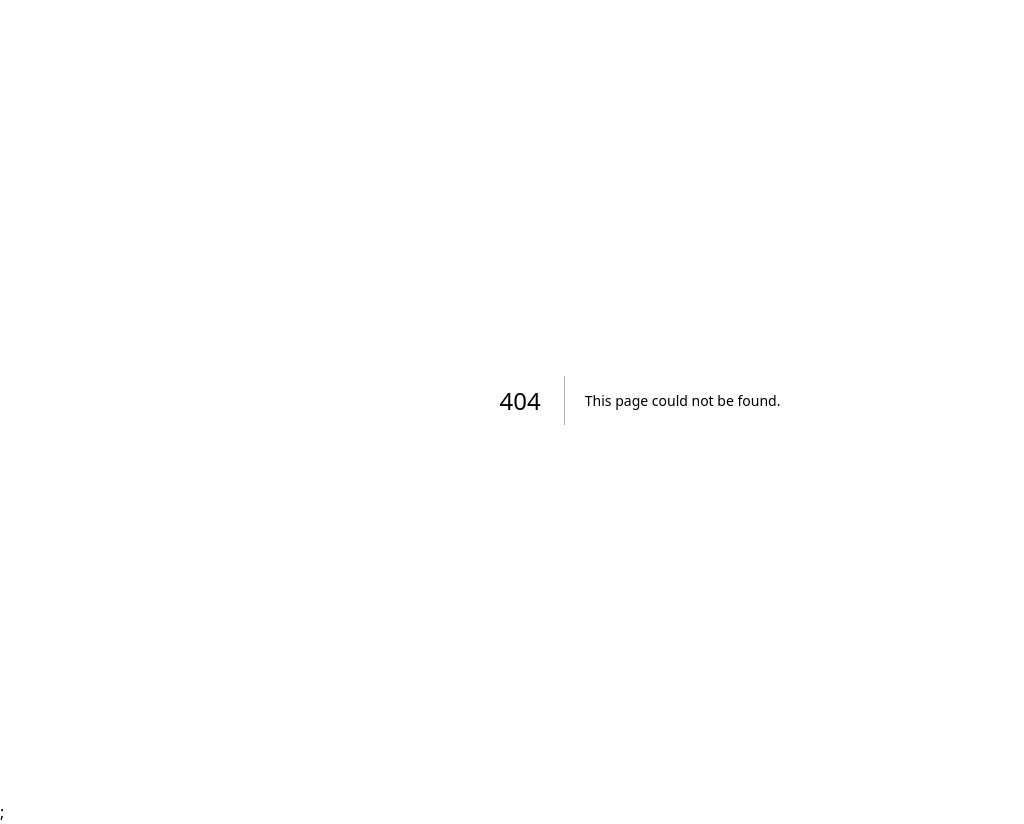
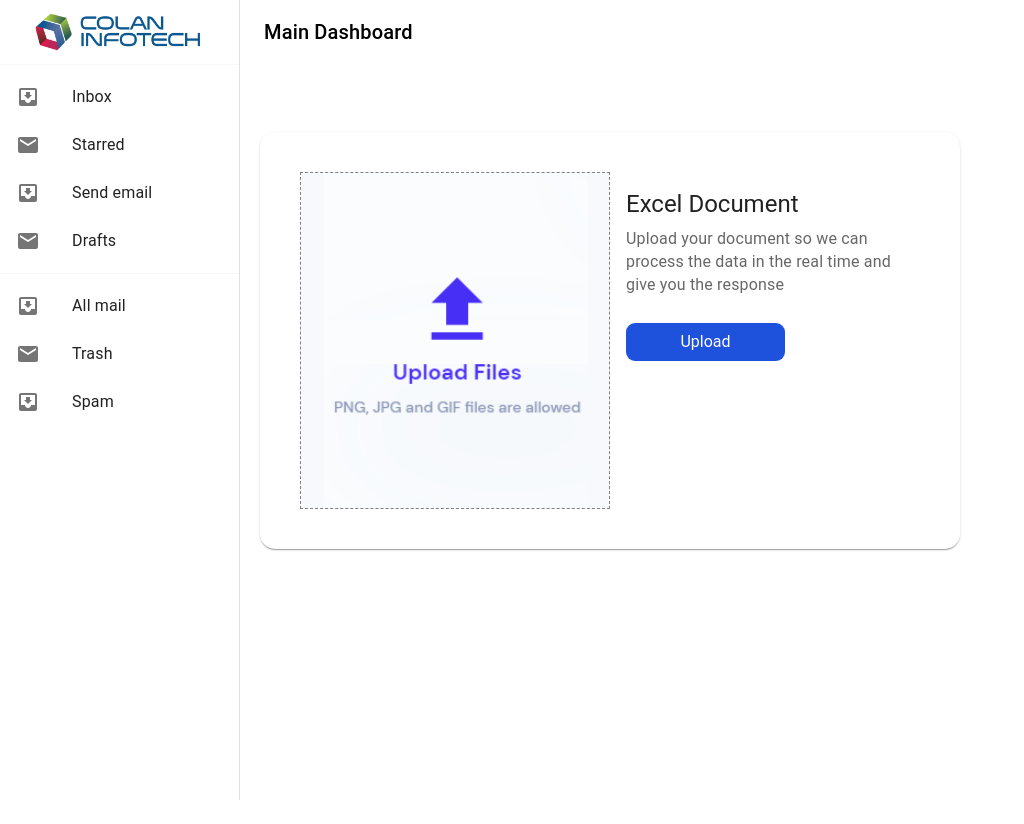
Before and after one commit to raashu8/colan-poc, a Next.js app: page /admin/upload in a window 1280 px wide. Before the commit this address had no page. Shown: the whole page, without its empty margins (0-1024 px from the left). After the commit the page ends 800 px from the top, so only its background shows below. Built offline with nearby package versions, Linux system fonts and the light colour scheme.

Commit message:
Layout modified R

```diff
--- /dev/null
+++ b/Asset/layout/mainLayout.js
@@ -0,0 +1,13 @@
+import React, { useEffect, useState } from "react";
+import Sidenav from "./sidenav";
+
+function MainLayout({ children }) {
+  return (
+    <>
+      <Sidenav />
+      {children}
+    </>
+  );
+}
+
+export default MainLayout;
--- a/Asset/layout/sidenav.js
+++ b/Asset/layout/sidenav.js
@@ -130,33 +130,6 @@ function Sidenav(props) {
         sx={{ flexGrow: 1, p: 3, width: { sm: `calc(100% - ${drawerWidth}px)` } }}
       >
         <Toolbar />
-        <Typography paragraph>
-          Lorem ipsum dolor sit amet, consectetur adipiscing elit, sed do eiusmod
-          tempor incididunt ut labore et dolore magna aliqua. Rhoncus dolor purus non
-          enim praesent elementum facilisis leo vel. Risus at ultrices mi tempus
-          imperdiet. Semper risus in hendrerit gravida rutrum quisque non tellus.
-          Convallis convallis tellus id interdum velit laoreet id donec ultrices.
-          Odio morbi quis commodo odio aenean sed adipiscing. Amet nisl suscipit
-          adipiscing bibendum est ultricies integer quis. Cursus euismod quis viverra
-          nibh cras. Metus vulputate eu scelerisque felis imperdiet proin fermentum
-          leo. Mauris commodo quis imperdiet massa tincidunt. Cras tincidunt lobortis
-          feugiat vivamus at augue. At augue eget arcu dictum varius duis at
-          consectetur lorem. Velit sed ullamcorper morbi tincidunt. Lorem donec massa
-          sapien faucibus et molestie ac.
-        </Typography>
-        <Typography paragraph>
-          Consequat mauris nunc congue nisi vitae suscipit. Fringilla est ullamcorper
-          eget nulla facilisi etiam dignissim diam. Pulvinar elementum integer enim
-          neque volutpat ac tincidunt. Ornare suspendisse sed nisi lacus sed viverra
-          tellus. Purus sit amet volutpat consequat mauris. Elementum eu facilisis
-          sed odio morbi. Euismod lacinia at quis risus sed vulputate odio. Morbi
-          tincidunt ornare massa eget egestas purus viverra accumsan in. In hendrerit
-          gravida rutrum quisque non tellus orci ac. Pellentesque nec nam aliquam sem
-          et tortor. Habitant morbi tristique senectus et. Adipiscing elit duis
-          tristique sollicitudin nibh sit. Ornare aenean euismod elementum nisi quis
-          eleifend. Commodo viverra maecenas accumsan lacus vel facilisis. Nulla
-          posuere sollicitudin aliquam ultrices sagittis orci a.
-        </Typography>
       </Box>
     </Box>
   );
--- a/pages/_app.js
+++ b/pages/_app.js
@@ -1,10 +1,12 @@
 // import "../styles.css";
 import Head from "next/head";
 import "../styles/default.css";
+import "../styles/module.css";
 // import "../app/global.css"
 
 // This default export is required in a new `pages/_app.js` file.
 export default function MyApp({ Component, pageProps }) {
+  const getLayout = Component.getLayout ?? ((page) => page);
   return (
     <>
       <Head>
@@ -16,10 +18,12 @@ export default function MyApp({ Component, pageProps }) {
         />
         <link rel="preconnect" href="https://fonts.googleapis.com" />
         <link rel="preconnect" href="https://fonts.gstatic.com" crossorigin />
-<link href="https://fonts.googleapis.com/css2?family=DM+Sans:ital,wght@0,400;0,500;0,700;1,400;1,500;1,700&family=Rubik:ital,wght@0,300;0,400;0,500;0,600;0,700;0,800;0,900;1,300;1,400;1,500;1,600;1,700;1,800;1,900&display=swap" rel="stylesheet" />
-
+        <link
+          href="https://fonts.googleapis.com/css2?family=DM+Sans:ital,wght@0,400;0,500;0,700;1,400;1,500;1,700&family=Rubik:ital,wght@0,300;0,400;0,500;0,600;0,700;0,800;0,900;1,300;1,400;1,500;1,600;1,700;1,800;1,900&display=swap"
+          rel="stylesheet"
+        />
       </Head>
-      <Component {...pageProps} />;
+      {getLayout(<Component {...pageProps} />)}
     </>
   );
 }
--- /dev/null
+++ b/pages/admin/upload.js
@@ -0,0 +1,65 @@
+import * as React from "react";
+import { Grid, CardContent, Typography, Card } from "@mui/material";
+import UploadImage from "../../Asset/Images/aa.png";
+import Image from "next/image";
+import MainLayout from "Asset/layout/mainLayout";
+
+const UploadCard = () => {
+  return (
+    <div style={{ padding: "200px", paddingTop:"20px", marginLeft:"60px"}}>
+      <Card
+        sx={{
+          maxWidth: 700,
+          borderRadius: "15px",
+          p: 5,
+          maxHeight: "100%",
+        }}
+      >
+        <Grid container>
+          <Grid
+            item
+            xs={6}
+            sx={{
+              border: "1px dashed grey",
+              maxHeight: "100%",
+              background: "#f7f9fc",
+            }}
+          >
+            <div id="File-Body">
+              <label id="File-Lable" for="File-For">
+                <div id="Filebutton" className="input-hover">
+                  <Image
+                    src={UploadImage}
+                    width={"85%"}
+                    height={"100%"}
+                    alt=""
+                  />
+                </div>
+              </label>
+              <input id="File-For" type="file" />
+            </div>
+          </Grid>
+          <Grid item xs={6}>
+            <CardContent>
+              <Typography gutterBottom variant="h5" component="div">
+                Excel Document
+              </Typography>
+              <Typography
+                variant="body2"
+                color="text.secondary"
+                style={{ fontSize: "1rem", mt: 4 }}
+              >
+                Upload your document so we can process the data in the real time
+                and give you the response
+              </Typography>
+              <button className="upld-btn">Upload</button>
+            </CardContent>
+          </Grid>
+        </Grid>
+      </Card>
+    </div>
+  );
+};
+
+export default UploadCard;
+UploadCard.getLayout = (page) => <MainLayout>{page}</MainLayout>;
--- a/styles/module.css
+++ b/styles/module.css
@@ -6,8 +6,8 @@
 }
 
 body {
-  font-family: 'DM Sans', sans-serif;
-font-family: 'Rubik', sans-serif;
+  font-family: "DM Sans", sans-serif;
+  font-family: "Rubik", sans-serif;
 }
 
 .context {
@@ -255,7 +255,6 @@ font-family: 'Rubik', sans-serif;
   transition: all 0.375s;
   width: 80%;
   font-size: 1.1rem;
-
 }
 
 .username {
@@ -298,3 +297,33 @@ font-family: 'Rubik', sans-serif;
 .alert.visible {
   height: 32px;
 }
+
+#File-Body > #File-For {
+  display: none;
+}
+
+#Filebutton {
+  width: 310px;
+  /* height: 35vh; */
+  border: 1px solid;
+  border-radius: 2px;
+  text-align: center;
+  border: none;
+}
+
+#File-Body {
+  width: 300px;
+  /* height: 30px; */
+}
+.input-hover:hover {
+  cursor: pointer;
+}
+.upld-btn {
+  margin-top: 26px;
+  background-color: #1e51dc;
+  border-radius: 9px;
+  padding: 7px !important;
+  width: 159px;
+  border: none !important;
+  color: white;
+}
```
Also changed, not shown: pages/admin/main.js (+5 -10 lines), Asset/Images/aa.png (added), 1 other file (tests, documents, lock files or other folders). Lines whose indentation alone changed are shown as unchanged.
